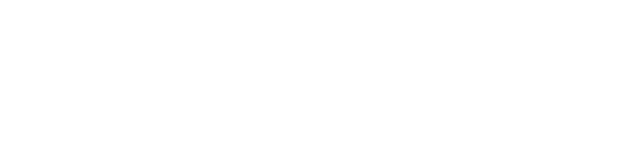
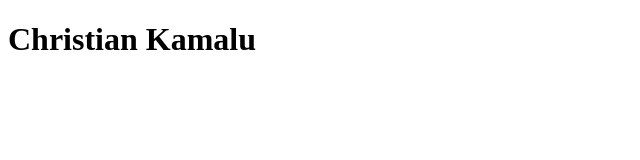
Before and after one commit to ChristianKamalu/github_demo, a plain HTML site: page index.html in a window 1280 px wide. Shown: the whole page, without its empty margins (0-640 px from the left). Drawn offline with Linux system fonts and the light colour scheme.

Commit message:
updated index.html

```diff
--- a/index.html
+++ b/index.html
@@ -7,6 +7,6 @@
     <title>Document</title>
 </head>
 <body>
-
+    <h1>Christian Kamalu</h1>
 </body>
 </html>
```
